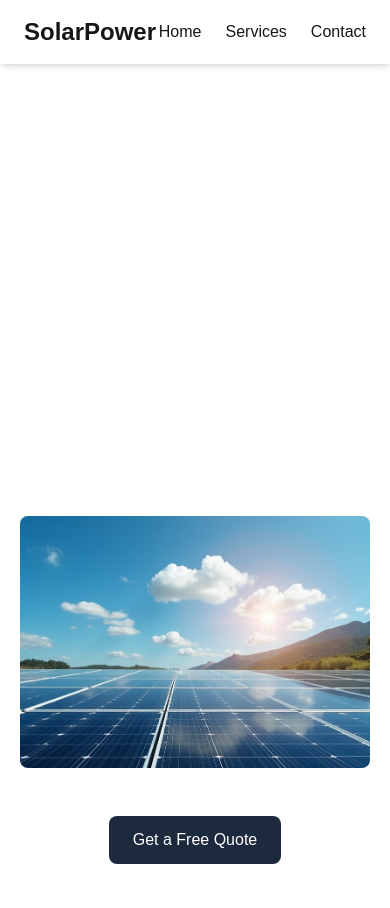
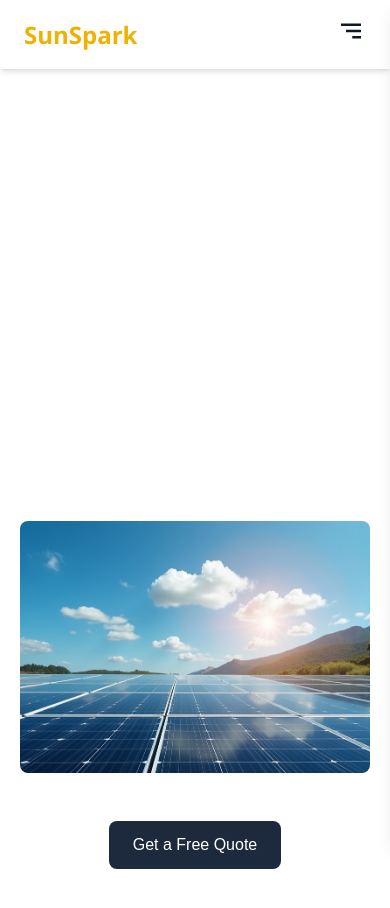
Before and after one commit to kadelcode/solar-landing-page, a Next.js app: page / in a window 390 px wide. Shown: the top 908 px of the page. Built offline with nearby package versions, Linux system fonts and the light colour scheme.

Commit message:
Responsive navbar

```diff
--- a/src/components/Navbar.tsx
+++ b/src/components/Navbar.tsx
@@ -1,16 +1,66 @@
+"use client";
+
 import Link from "next/link";
+import { Open_Sans } from "next/font/google";
+import { useState } from "react";
+import { BiMenuAltRight, BiX } from "react-icons/bi";
+
+const openSans = Open_Sans({
+    variable: "--open-sans",
+  })
 
 const Navbar = () => {
+    const [isOpen, setIsOpen] = useState(false);
+
+    const toggleMenu = () => {
+        setIsOpen(!isOpen);
+    };
+
     return (
-        <nav className="bg-white shadow-md py-4">
+        <nav className="bg-[#fff] shadow-md py-4">
             <div className="container mx-auto flex justify-between items-center px-6">
-                <h1 className="text-2xl font-bold text-primary">SolarPower</h1>
-                <div className="space-x-6">
+                <h1 className={` ${openSans.className} text-2xl font-bold text-yellow-500`}>SunSpark</h1>
+                <div className="hidden md:flex space-x-6 text-[#101828]">
                     <Link href="/">Home</Link>
                     <Link href="#services">Services</Link>
                     <Link href="#contact">Contact</Link>
                 </div>
+
+                <div className="md:hidden text-[#101828]">
+                    <button onClick={toggleMenu} className="text-[#101828] focus:outline-none">
+                        <BiMenuAltRight size={30} />
+                    </button>
+                </div>
             </div>
+
+            {isOpen && (
+                    <div className="md:hidden fixed inset-0 bg-[#000]/50 z-10" onClick={toggleMenu}></div>
+            )}
+                    <div
+                      className={`md:hidden fixed inset-y-0 right-0 w-64 z-20 border-2 bg-[#fff] shadow-lg
+                        transform transition-transform duration-300
+                        ${isOpen ? "translate-x-0" : "translate-x-full"}
+                        `}
+                    >
+                        <div className="flex justify-between px-2 py-4">
+                            <h1 className={` ${openSans.className} text-2xl font-bold text-yellow-500`}>SunSpark</h1>
+                            <button
+                            onClick={toggleMenu}
+                            className="text-[#000] mb-4 flex items-center justify-end cursor-pointer"
+                            >
+                                <BiX size={30} />
+                            </button>
+                        </div>
+                        <Link href="/" className="block px-6 py-2 text-[#101828] cursor-pointer">
+                            Home
+                        </Link>
+                        <Link href="/" className="block px-6 py-2 text-[#101828] cursor-pointer">
+                            Services
+                        </Link>
+                        <Link href="/" className="block px-6 py-2 text-[#101828] cursor-pointer">
+                            Contact
+                        </Link>
+                    </div>
         </nav>
     );
 };
```
